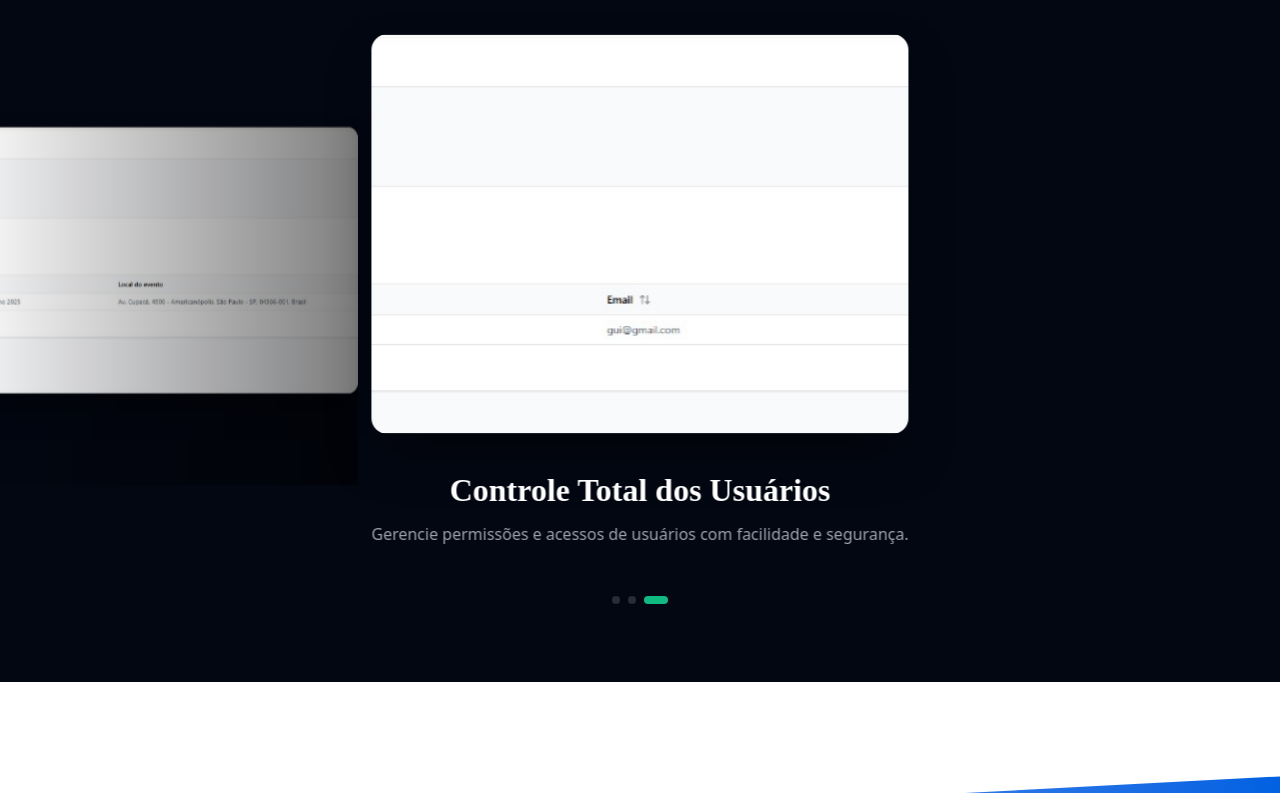
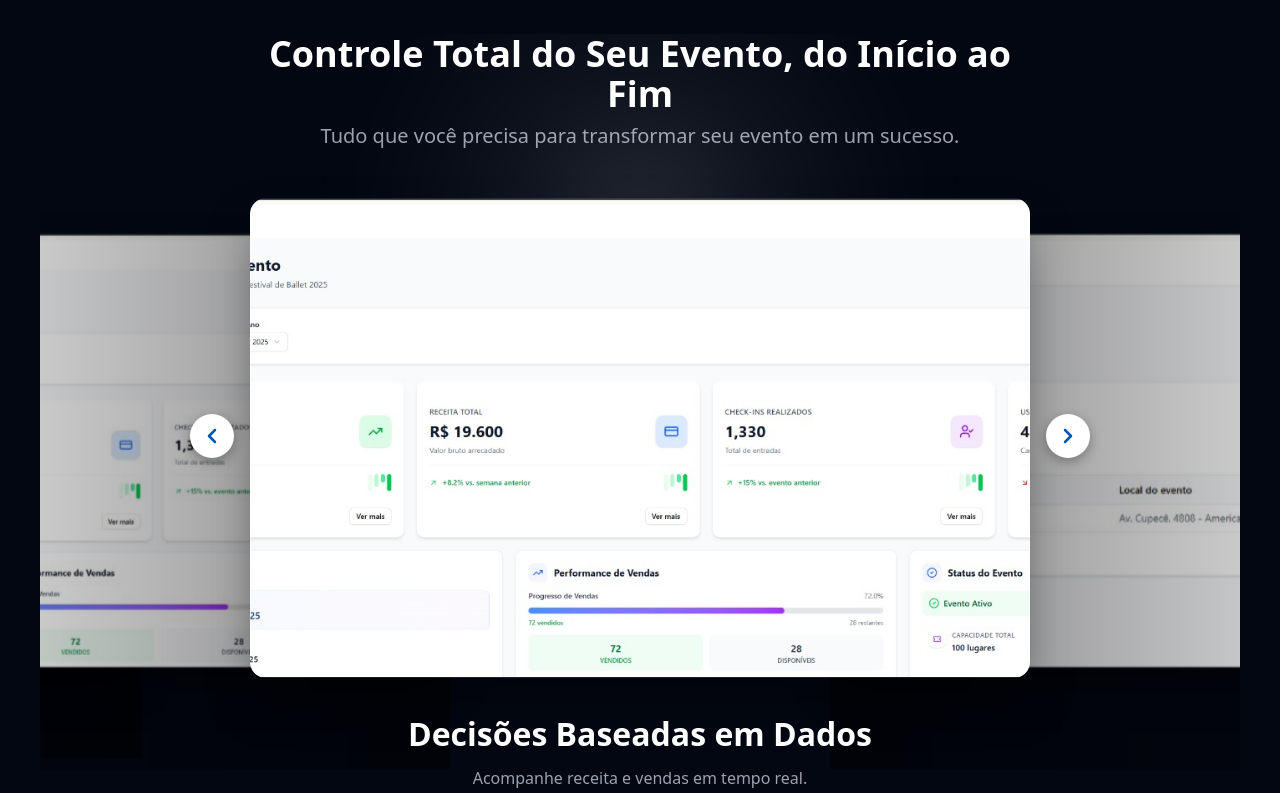
Before and after one commit to juanevangelista1/plataforma-de-eventos, a Next.js app: page / in a window 1280 px wide. Shown: the part 1340-2133 px from the top of the page. Built offline with nearby package versions, Linux system fonts and the light colour scheme.

Commit message:
feat: implement ProductSection UI component with a Swiper carousel for product benefits.

```diff
--- a/src/components/landing/ProductSection/ProductSection.tsx
+++ b/src/components/landing/ProductSection/ProductSection.tsx
@@ -3,6 +3,7 @@
 import React, { useMemo } from 'react';
 import { Swiper, SwiperSlide } from 'swiper/react';
 import { EffectCoverflow, Pagination, Navigation, Autoplay } from 'swiper/modules';
+import { ChevronLeft, ChevronRight } from 'lucide-react';
 
 import {
 	SectionContainer,
@@ -11,6 +12,8 @@ import {
 	InfoContainer,
 	Title,
 	Description,
+	NavButton,
+	GlowEffect,
 } from './styles';
 
 import 'swiper/css';
@@ -25,22 +28,26 @@ const PRODUCT_BENEFITS = [
 	{
 		id: '1',
 		title: 'Decisões Baseadas em Dados',
-		description:
-			'Acompanhe receita, taxa de vendas e check-ins em tempo real com um dashboard completo e intuitivo.',
+		description: 'Acompanhe receita e vendas em tempo real.',
 		image: ImageDashboard,
 	},
 	{
 		id: '2',
-		title: 'Gestão de Eventos Centralizada',
-		description:
-			'Gerencie todos os seus eventos, detalhes e locais a partir de um único painel de controle.',
+		title: 'Gestão Centralizada',
+		description: 'Controle todos os detalhes em um painel.',
 		image: ImageEvent,
 	},
 	{
 		id: '3',
-		title: 'Controle Total dos Usuários',
-		description: 'Gerencie permissões e acessos de usuários com facilidade e segurança.',
+		title: 'Controle de Usuários',
+		description: 'Gerencie permissões com segurança.',
 		image: ImageUser,
+	},
+	{
+		id: '4',
+		title: 'Relatórios Financeiros',
+		description: 'Exportação detalhada para contabilidade.',
+		image: ImageDashboard,
 	},
 ];
 
@@ -56,10 +63,14 @@ export function ProductCarouselSection() {
 			coverflowEffect: {
 				rotate: 0,
 				stretch: 0,
-				depth: 150,
+				depth: 350,
 				modifier: 1.5,
 				slideShadows: true,
-				scale: 0.85,
+				scale: 1.2,
+			},
+			navigation: {
+				nextEl: '.custom-next',
+				prevEl: '.custom-prev',
 			},
 			pagination: { clickable: true },
 			modules: [EffectCoverflow, Pagination, Navigation, Autoplay],
@@ -70,6 +81,30 @@ export function ProductCarouselSection() {
 	return (
 		<SectionContainer>
 			<CarouselWrapper>
+				<GlowEffect />
+				<div className='text-center mb-12 max-w-3xl mx-auto'>
+					<h2 className='text-3xl sm:text-4xl font-bold text-white'>
+						Controle Total do Seu Evento, do Início ao Fim
+					</h2>
+					<p className='text-gray-400 mt-2 text-lg sm:text-xl'>
+						Tudo que você precisa para transformar seu evento em um sucesso.{' '}
+					</p>
+				</div>
+
+				<NavButton className='custom-prev'>
+					<ChevronLeft
+						size={24}
+						strokeWidth={2.5}
+					/>
+				</NavButton>
+
+				<NavButton className='custom-next'>
+					<ChevronRight
+						size={24}
+						strokeWidth={2.5}
+					/>
+				</NavButton>
+
 				<Swiper {...swiperConfig}>
 					{PRODUCT_BENEFITS.map((benefit) => (
 						<SwiperSlide
--- a/src/components/landing/ProductSection/styles.ts
+++ b/src/components/landing/ProductSection/styles.ts
@@ -1,4 +1,3 @@
-// styes.ts
 import styled from 'styled-components';
 
 export const SectionContainer = styled.section`
@@ -6,25 +5,27 @@ export const SectionContainer = styled.section`
 	background-color: #030712;
 	padding: 4rem 0;
 	overflow: hidden;
+	position: relative;
 `;
 
 export const CarouselWrapper = styled.div`
+	overflow: hidden;
 	width: 100%;
-	max-width: 1400px;
+	max-width: 1200px;
 	margin: 0 auto;
 	position: relative;
 
-	/* Permite que sombras e slides laterais não sejam cortados */
 	.swiper {
 		overflow: visible !important;
-		padding-bottom: 3rem; /* Espaço para o texto abaixo */
+		padding-bottom: 3rem;
+		z-index: 10;
 	}
 
-	/* Customização dos pontos de paginação */
 	.swiper-pagination-bullet {
 		background: #4b5563;
 		opacity: 0.5;
 	}
+
 	.swiper-pagination-bullet-active {
 		background: #10b981;
 		opacity: 1;
@@ -34,47 +35,108 @@ export const CarouselWrapper = styled.div`
 	}
 `;
 
-// --- O COMPONENTE PRINCIPAL (Antio ._18dank00) ---
+export const GlowEffect = styled.div`
+	position: absolute;
+	top: -15%;
+	left: 50%;
+	transform: translateX(-50%);
+	width: 600px;
+	height: 600px;
+	background: radial-gradient(
+		circle,
+		rgba(255, 255, 255, 0.15) 0%,
+		rgba(255, 255, 255, 0.05) 30%,
+		rgba(3, 7, 18, 0) 70%
+	);
+	pointer-events: none;
+	z-index: 1;
+	border-radius: 50%;
+	filter: blur(40px);
+`;
+
 export const EventCard = styled.div<{ $bgImage: string }>`
 	position: relative;
-
-	border-radius: var(--radius-card, 16px);
-
+	border-radius: 16px;
 	background-image: url(${(props) => props.$bgImage});
 	background-size: cover;
 	background-repeat: no-repeat;
 	background-position: 50%;
-
 	overflow: hidden;
 	margin: 0 auto !important;
 	box-sizing: border-box;
-
 	box-shadow: 0 25px 50px -12px rgba(0, 0, 0, 0.5);
 	border: 1px solid rgba(255, 255, 255, 0.1);
+	transition: all 0.5s ease-out;
 
-	height: 190px;
-	width: 100%;
-	max-width: 89vw;
-	transition: all 0.3s ease-out;
+	width: 280px;
+	height: 380px;
 
 	@media screen and (min-width: 640px) {
-		height: 44vw;
+		width: 450px;
+		height: 280px;
 	}
 
 	@media screen and (min-width: 830px) {
-		height: 36vw;
+		width: 550px;
+		height: 340px;
 	}
 
 	@media screen and (min-width: 1100px) {
-		width: 100%;
-		max-width: 860px;
-		height: 400px;
-
+		width: 780px;
+		height: 480px;
 		pointer-events: auto;
 	}
 
-	@media screen and (min-width: 1500px) {
-		height: 480px;
+	@media screen and (min-width: 1600px) {
+		width: 860px;
+		height: 530px;
+	}
+`;
+
+export const NavButton = styled.div`
+	position: absolute;
+	top: 50%;
+	transform: translateY(-50%);
+	z-index: 20;
+	cursor: pointer;
+	background-color: #ffffff;
+	width: 44px;
+	height: 44px;
+	border-radius: 50%;
+	color: #0056b3;
+	box-shadow: 0 4px 12px rgba(0, 0, 0, 0.3);
+	align-items: center;
+	justify-content: center;
+	display: none;
+	transition: transform 0.2s ease, background-color 0.2s;
+
+	&:hover {
+		transform: translateY(-50%) scale(1.1);
+		background-color: #f8f9fa;
+	}
+
+	@media screen and (min-width: 830px) {
+		display: flex;
+	}
+
+	&.custom-prev {
+		left: 20px;
+		@media screen and (min-width: 1100px) {
+			left: 150px;
+		}
+		@media screen and (min-width: 1500px) {
+			left: 225px;
+		}
+	}
+
+	&.custom-next {
+		right: 20px;
+		@media screen and (min-width: 1100px) {
+			right: 150px;
+		}
+		@media screen and (min-width: 1500px) {
+			right: 250px;
+		}
 	}
 `;
 
@@ -82,12 +144,12 @@ export const InfoContainer = styled.div`
 	margin-top: 2rem;
 	text-align: center;
 	transition: all 0.4s ease-out;
-
 	opacity: 0;
 	transform: translateY(10px);
 	filter: blur(5px);
 
-	.swiper-slide-active & {
+	.swiper-slide-active &,
+	.swiper-slide-duplicate-active & {
 		opacity: 1;
 		transform: translateY(0);
 		filter: blur(0);
@@ -95,12 +157,10 @@ export const InfoContainer = styled.div`
 `;
 
 export const Title = styled.h3`
-	font-family: serif;
 	font-size: 1.5rem;
 	color: white;
 	font-weight: 700;
 	margin-bottom: 0.5rem;
-
 	@media (min-width: 768px) {
 		font-size: 2rem;
 	}
@@ -111,7 +171,6 @@ export const Description = styled.p`
 	font-size: 0.875rem;
 	max-width: 600px;
 	margin: 0 auto;
-
 	@media (min-width: 768px) {
 		font-size: 1rem;
 	}
```
